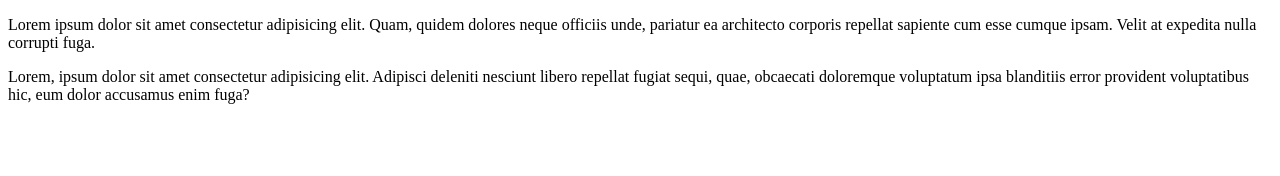
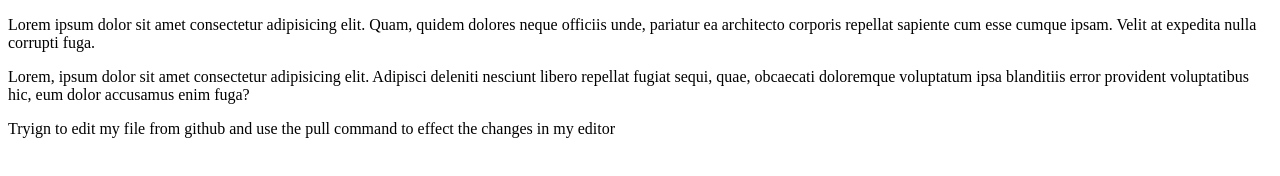
Before and after one commit to Peace-Olayinka/class-2, a plain HTML site: page index.html in a window 1280 px wide. Drawn offline with Linux system fonts and the light colour scheme.

Commit message:
Update index.html

```diff
--- a/index.html
+++ b/index.html
@@ -10,5 +10,7 @@
     <p>Lorem ipsum dolor sit amet consectetur adipisicing elit. Quam, quidem dolores neque officiis unde, pariatur ea architecto corporis repellat sapiente cum esse cumque ipsam. Velit at expedita nulla corrupti fuga.</p>
 
     <P>Lorem, ipsum dolor sit amet consectetur adipisicing elit. Adipisci deleniti nesciunt libero repellat fugiat sequi, quae, obcaecati doloremque voluptatum ipsa blanditiis error provident voluptatibus hic, eum dolor accusamus enim fuga?</P>
+
+    Tryign to edit my file from github and use the pull command to effect the changes in my editor
 </body>
 </html>
```
